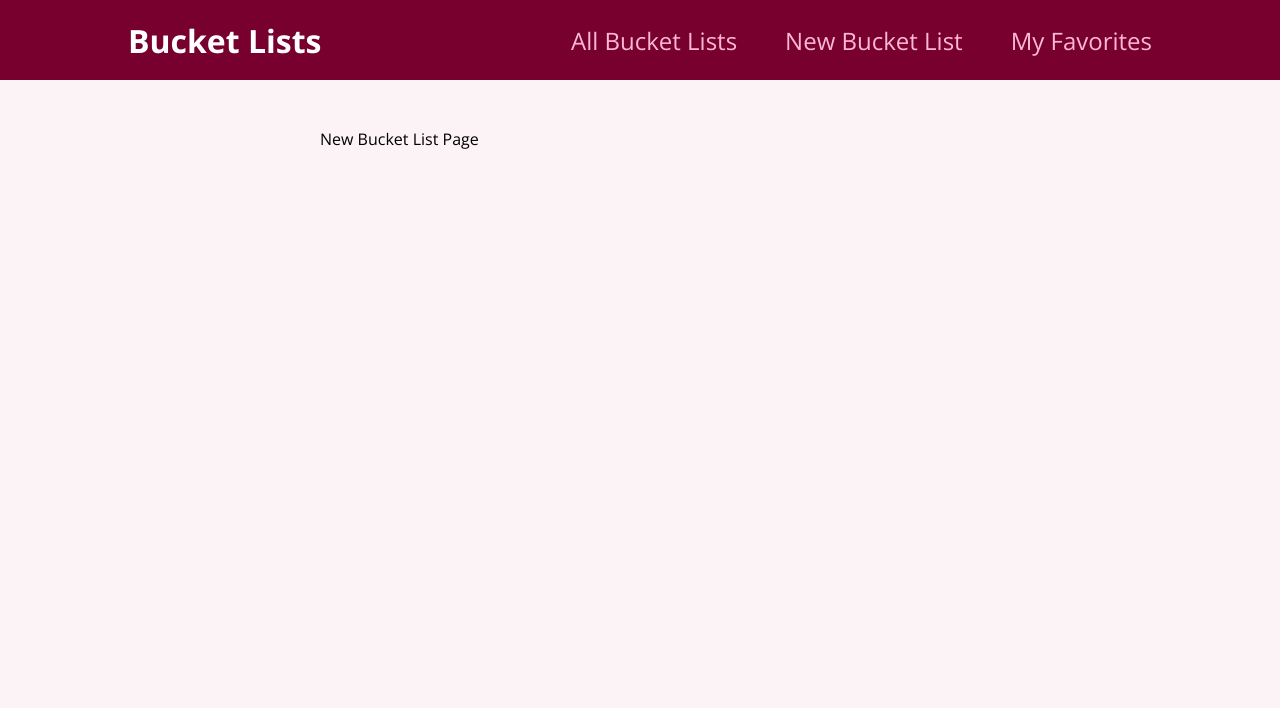
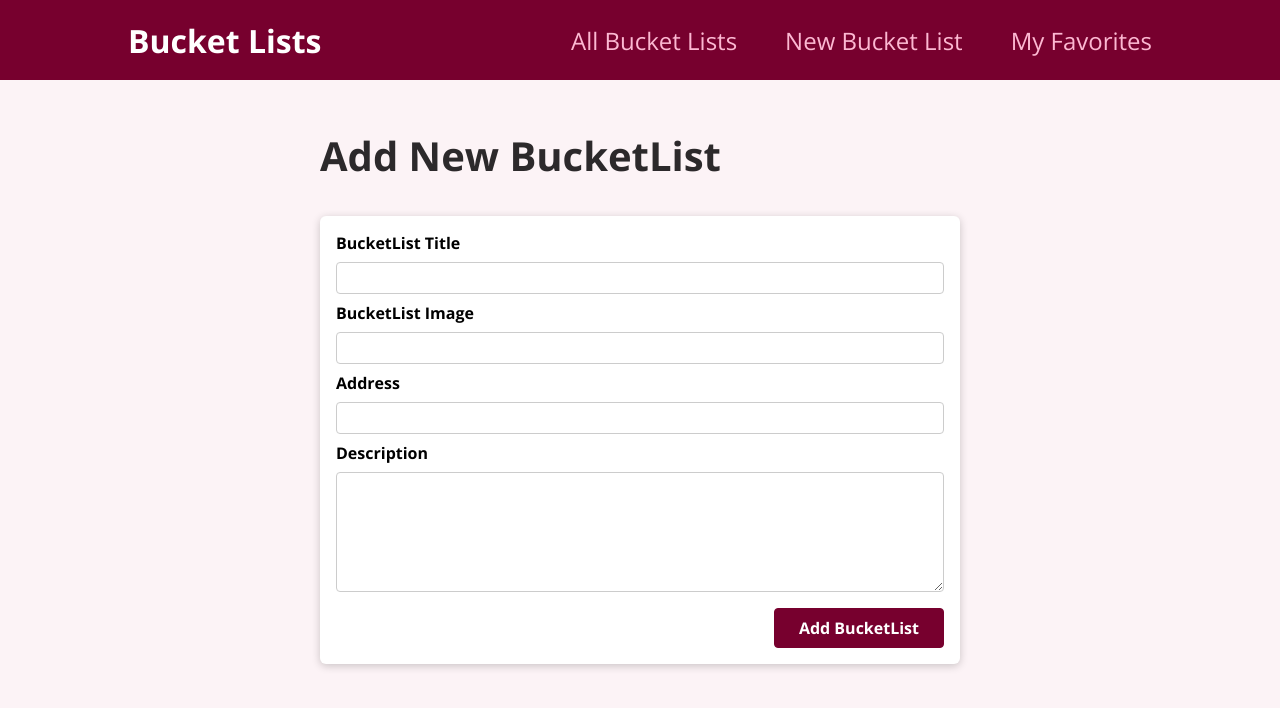
Before and after one commit to kiwoonjung/bucket-list, a React (Create React App) app: page /new-bucket-list in a window 1280 px wide. Shown: the top 708 px of the page. Built offline with nearby package versions, Linux system fonts and the light colour scheme.

Commit message:
add new bucketlist page

```diff
--- a/src/App.js
+++ b/src/App.js
@@ -1,6 +1,6 @@
 import { Route, Switch } from "react-router-dom";
 
-import AllBucketListsPag from "./pages/AllBuketLists";
+import AllBucketListsPage from "./pages/AllBuketLists";
 import NewBucketListPage from "./pages/NewBuketList";
 import FavoritePage from "./pages/Favorites";
 import Layout from "./components/layout/Layout";
@@ -10,7 +10,7 @@
     <Layout>
       <Switch>
         <Route path="/" exact>
-          <AllBucketListsPag />
+          <AllBucketListsPage />
         </Route>
         <Route path="/new-bucket-list">
           <NewBucketListPage />
--- /dev/null
+++ b/src/components/bucketlists/NewBucketListForm.js
@@ -0,0 +1,32 @@
+import Card from "../ui/Card";
+import classes from "./NewBucketListForm.module.css";
+
+function NewBucketListForm() {
+  return (
+    <Card>
+      <form className={classes.form}>
+        <div className={classes.control}>
+          <label htmlFor="title">BucketList Title</label>
+          <input type="text" required id="title" />
+        </div>
+        <div className={classes.control}>
+          <label htmlFor="image">BucketList Image</label>
+          <input type="url" required id="image" />
+        </div>
+        <div className={classes.control}>
+          <label htmlFor="address">Address</label>
+          <input type="text" required id="address" />
+        </div>
+        <div className={classes.control}>
+          <label htmlFor="description">Description</label>
+          <textarea id="description" required rows="5"></textarea>
+        </div>
+        <div className={classes.actions}>
+          <button>Add BucketList</button>
+        </div>
+      </form>
+    </Card>
+  );
+}
+
+export default NewBucketListForm;
--- /dev/null
+++ b/src/components/bucketlists/NewBucketListForm.module.css
@@ -0,0 +1,45 @@
+.form {
+  padding: 1rem;
+}
+
+.control {
+  margin-bottom: 0.5rem;
+}
+
+.control label {
+  display: block;
+  font-weight: bold;
+  margin-bottom: 0.5rem;
+}
+
+.control input,
+.control textarea {
+  display: block;
+  font: inherit;
+  border-radius: 4px;
+  border: 1px solid #ccc;
+  padding: 0.25rem;
+  width: 100%;
+}
+
+.actions {
+  margin-top: 1rem;
+  text-align: right;
+}
+
+.actions button {
+  font: inherit;
+  cursor: pointer;
+  background-color: #77002e;
+  color: white;
+  padding: 0.5rem 1.5rem;
+  border: 1px solid #77002e;
+  border-radius: 4px;
+  font-weight: bold;
+}
+
+.actions button:hover,
+.actions button:active {
+  background-color: #a50e48;
+  border-color: #a50e48;
+}
--- a/src/pages/NewBuketList.js
+++ b/src/pages/NewBuketList.js
@@ -1,5 +1,12 @@
+import NewBucketListForm from "../components/bucketlists/NewBucketListForm";
+
 function NewBucketListPage() {
-  return <div>New Bucket List Page</div>;
+  return (
+    <section>
+      <h1>Add New BucketList</h1>
+      <NewBucketListForm />
+    </section>
+  );
 }
 
 export default NewBucketListPage;
```
